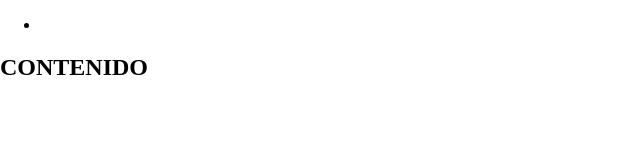
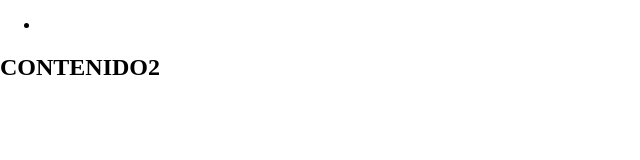
Before and after one commit to vrocessa/OviUnad, a plain HTML site: page index.html in a window 1280 px wide. Shown: the full height of the page, 0-640 px from the left. Drawn offline with Linux system fonts and the light colour scheme.

Commit message:
cambio1
h2

```diff
--- a/index.html
+++ b/index.html
@@ -12,7 +12,7 @@
 			</ul>
 
 		</nav>
-		<h2> CONTENIDO </h2>
+		<h2> CONTENIDO2 </h2>
 
 		<script src="js/jquery-3.3.1.js"></script>
 		<script src="js/modernizr-custom.js"></script>
```
